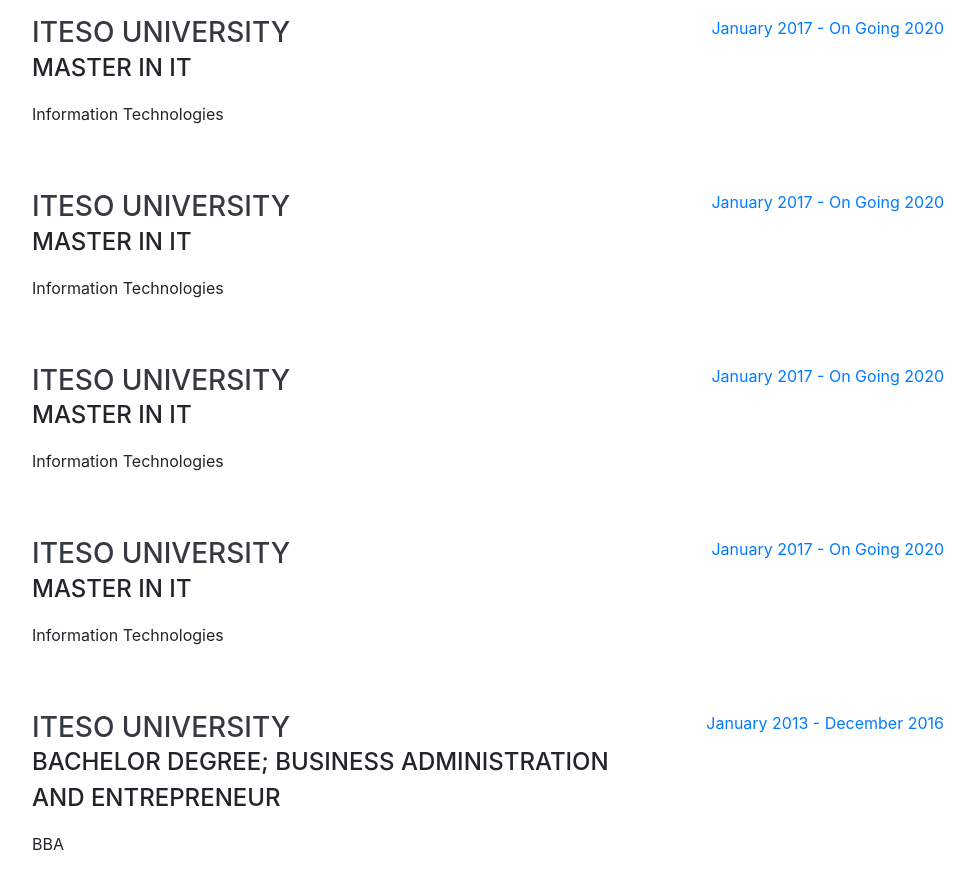
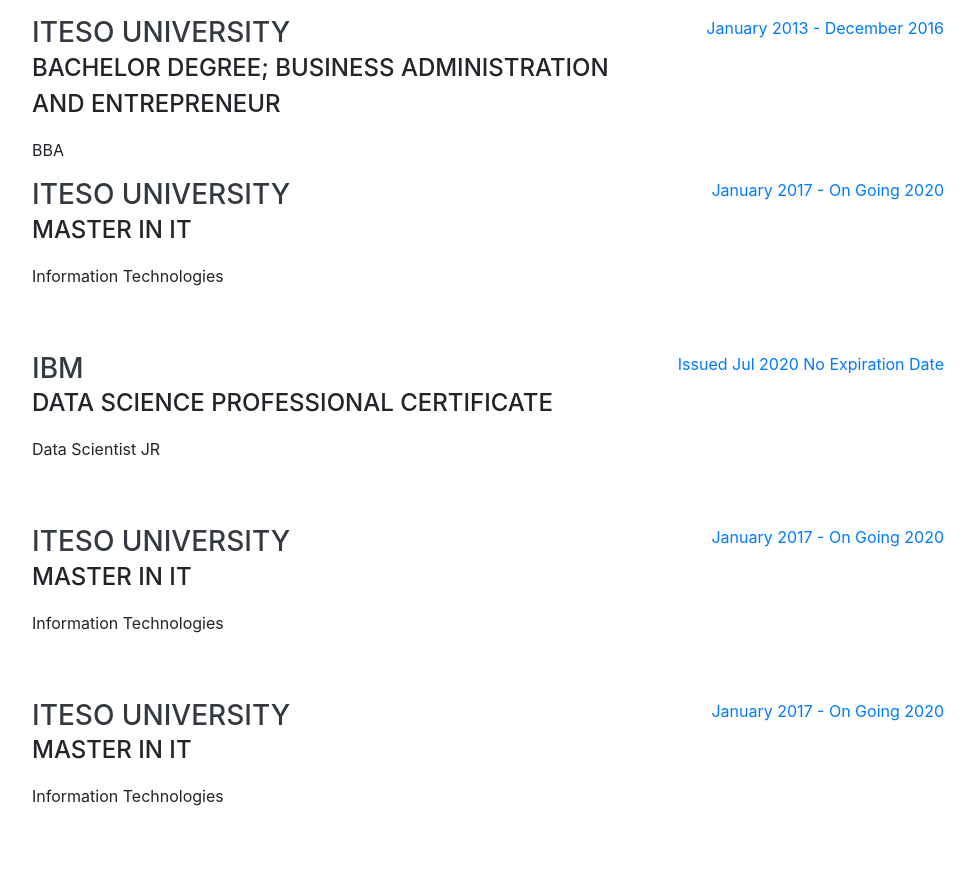
Before and after one commit to Ricadogovea/resume, a website with bundled scripts: page index.html in a window 1280 px wide. Shown: the part 1720-2595 px from the top of the page, without its empty margins (288-1263 px from the left). Built offline with nearby package versions, Linux system fonts and the light colour scheme; a web font is replaced by a local one.

Commit message:
Update index.html

```diff
--- a/index.html
+++ b/index.html
@@ -133,6 +133,17 @@
       <div class="w-100">
         <h2 class="mb-5">Education</h2>
 
+        <div class="resume-item d-flex flex-column flex-md-row justify-content-between">
+          <div class="resume-content">
+            <h3 class="mb-0">ITESO University</h3>
+            <div class="subheading mb-3">Bachelor Degree; Business administration and entrepreneur</div>
+            <p>BBA</p>
+          </div>
+          <div class="resume-date text-md-right">
+            <span class="text-primary">January 2013 - December 2016</span>
+          </div>
+        </div>
+
         <div class="resume-item d-flex flex-column flex-md-row justify-content-between mb-5">
           <div class="resume-content">
             <h3 class="mb-0">ITESO University </h3>
@@ -142,6 +153,18 @@
           </div>
           <div class="resume-date text-md-right">
             <span class="text-primary">January 2017 - On Going 2020</span>
+          </div>
+        </div>
+
+        <div class="resume-item d-flex flex-column flex-md-row justify-content-between mb-5">
+          <div class="resume-content">
+            <h3 class="mb-0">IBM </h3>
+            <div class="subheading mb-3">Data Science Professional Certificate </div>
+            <div>Data Scientist JR</div>
+            <p></p>
+          </div>
+          <div class="resume-date text-md-right">
+            <span class="text-primary">Issued Jul 2020 No Expiration Date</span>
           </div>
         </div>
 
@@ -166,29 +189,6 @@
           </div>
           <div class="resume-date text-md-right">
             <span class="text-primary">January 2017 - On Going 2020</span>
-          </div>
-        </div>
-
-        <div class="resume-item d-flex flex-column flex-md-row justify-content-between mb-5">
-          <div class="resume-content">
-            <h3 class="mb-0">ITESO University </h3>
-            <div class="subheading mb-3">Master in IT</div>
-            <div>Information Technologies</div>
-            <p></p>
-          </div>
-          <div class="resume-date text-md-right">
-            <span class="text-primary">January 2017 - On Going 2020</span>
-          </div>
-        </div>
-
-        <div class="resume-item d-flex flex-column flex-md-row justify-content-between">
-          <div class="resume-content">
-            <h3 class="mb-0">ITESO University</h3>
-            <div class="subheading mb-3">Bachelor Degree; Business administration and entrepreneur</div>
-            <p>BBA</p>
-          </div>
-          <div class="resume-date text-md-right">
-            <span class="text-primary">January 2013 - December 2016</span>
           </div>
         </div>
 
```
